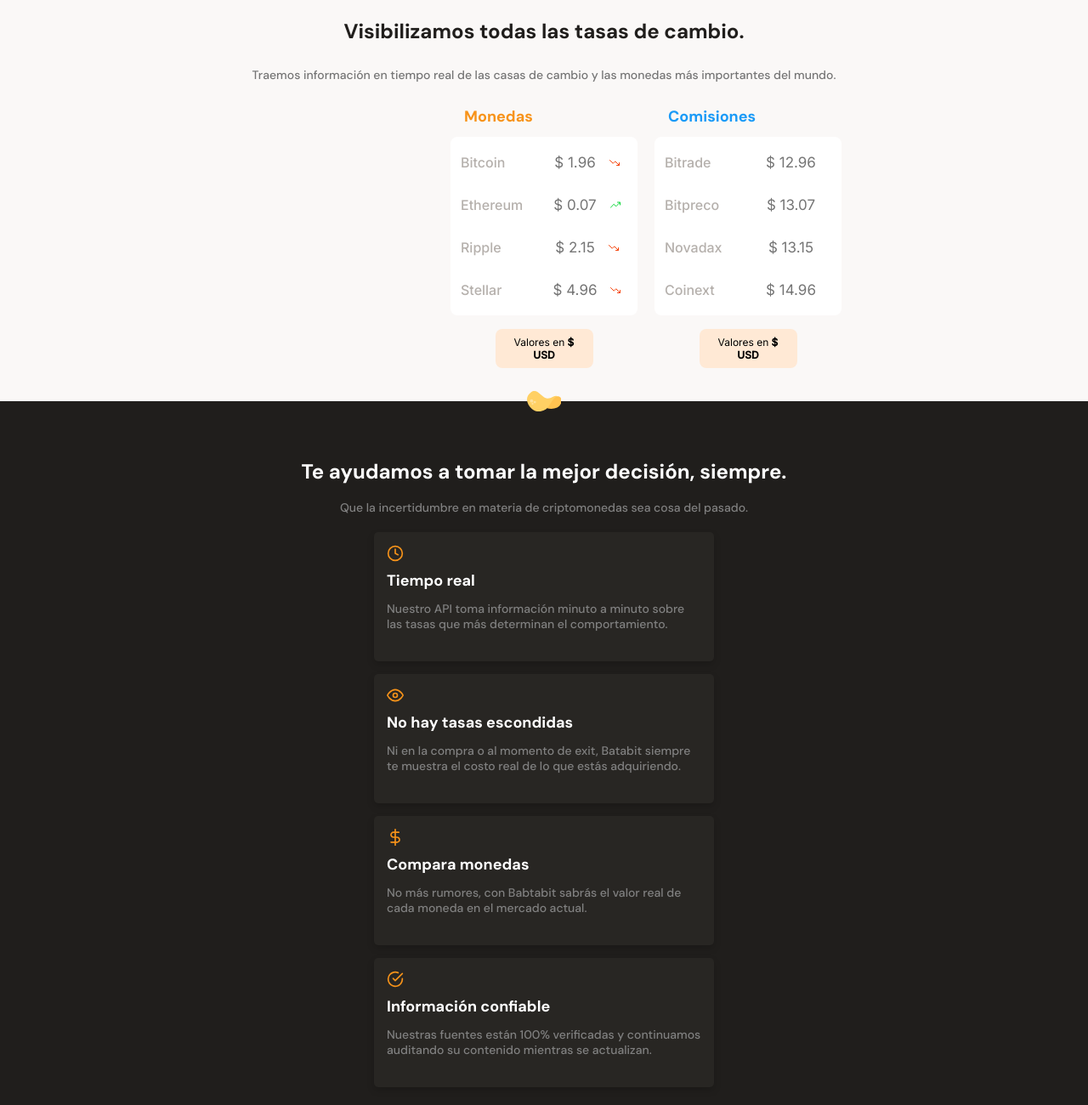
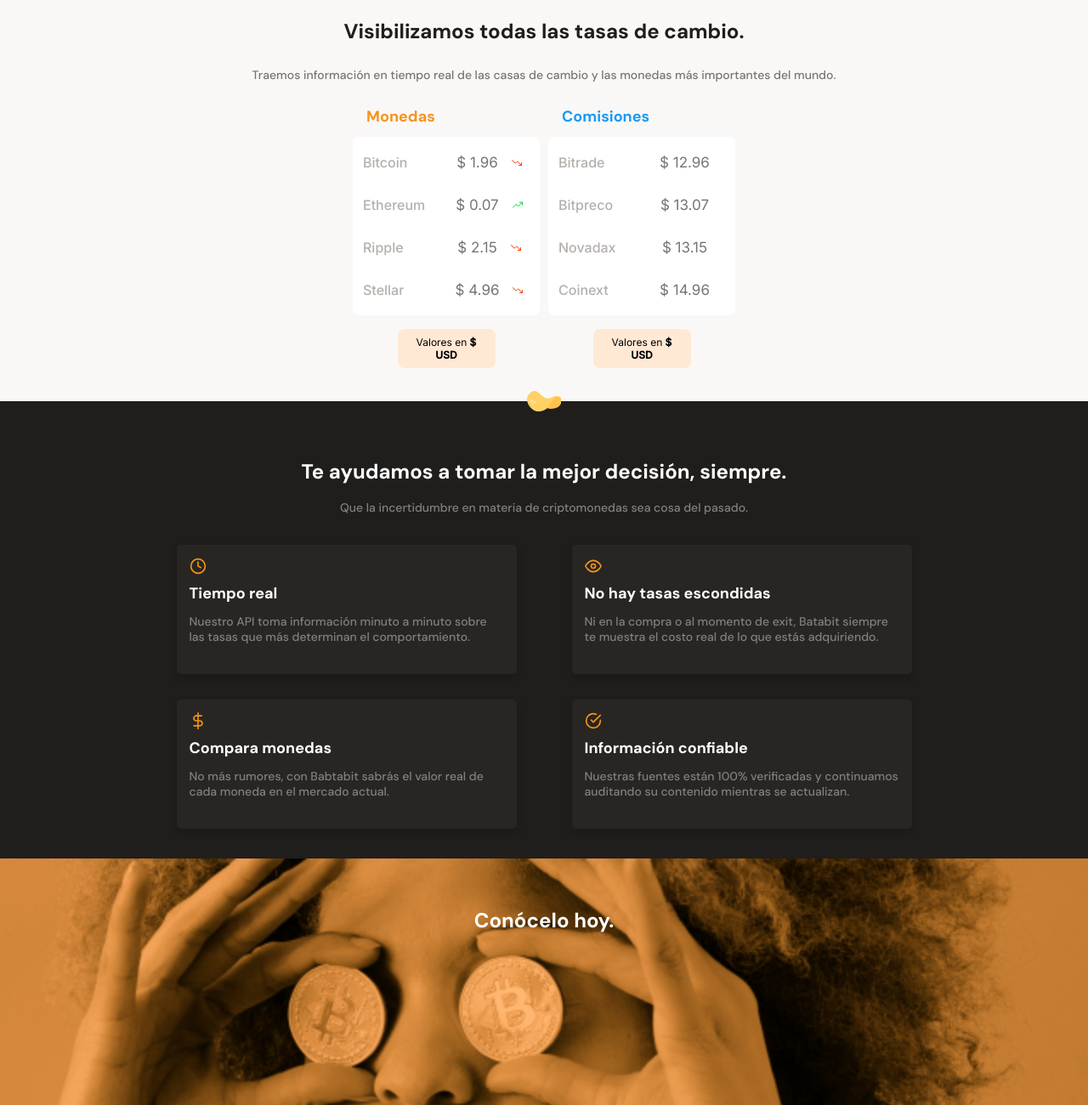
Before and after one commit to ruloCode/responsiveCourse, a website: page index.html in a window 1280 px wide. Shown: the part 640-1940 px from the top of the page at 85% size. Drawn offline with Linux system fonts and the light colour scheme.

Commit message:
feat(styles): responsive

```diff
--- /dev/null
+++ b/css/tablet.css
@@ -0,0 +1,16 @@
+.main-coins-container {
+  justify-content: center;
+  overflow: hidden;
+}
+
+.product-cards-container {
+  display: flex;
+  flex-wrap: wrap;
+  margin: 0 auto;
+  width: 930px;
+}
+
+.plans-container-slider {
+  justify-content: center;
+  overflow: hidden;
+}
--- a/index.html
+++ b/index.html
@@ -12,6 +12,7 @@
       href="https://fonts.googleapis.com/css2?family=DM+Sans:wght@400;500;700&family=Inter:wght@300;400;500&display=swap"
       rel="stylesheet"
     />
+    <link rel="stylesheet" href="./css/tablet.css" media="(min-width: 930px)">
   </head>
   <body>
     <header>
--- a/styles.css
+++ b/styles.css
@@ -149,12 +149,19 @@ main {
 
 .main-coins-container {
   display: flex;
+
+  /* justify-content: center; */
   overflow-x: scroll;
-  padding-left: calc(50% - 110px);
   height: 316px;
   scroll-snap-type: x proximity;
-  gap: 20px;
+  gap: 10px;
   overscroll-behavior-x: contain;
+}
+
+@media (min-width: 425px) {
+  .main-coins-container {
+    justify-content: center;
+  }
 }
 
 .table-view-card {
@@ -374,7 +381,7 @@ main {
 
 .plans-container-card {
   position: relative;
-  margin: 50px auto 0;
+  margin: 50px 0;
   border-radius: 15px;
   padding: 0 15px;
   width: clamp(190px, 70%, 300px);
@@ -453,6 +460,7 @@ main {
 .plans-container-slider {
   display: flex;
   overflow-x: scroll;
+  overflow-y: hidden;
   height: 316px;
 
   /* proximity scroll */
```
